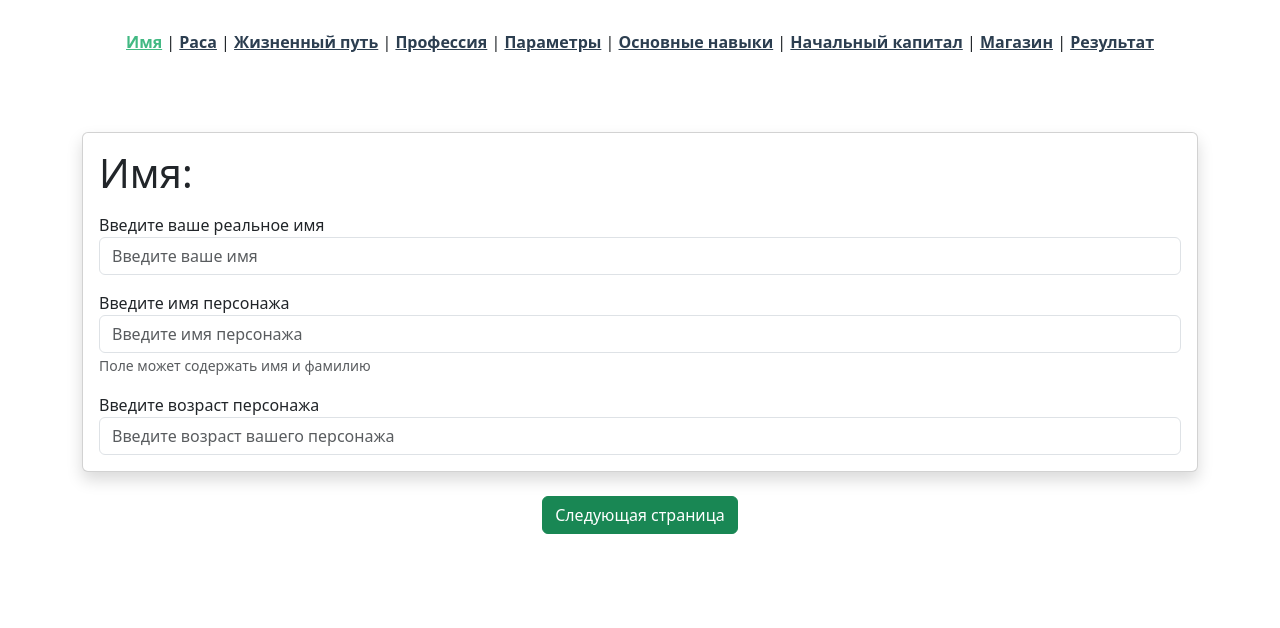
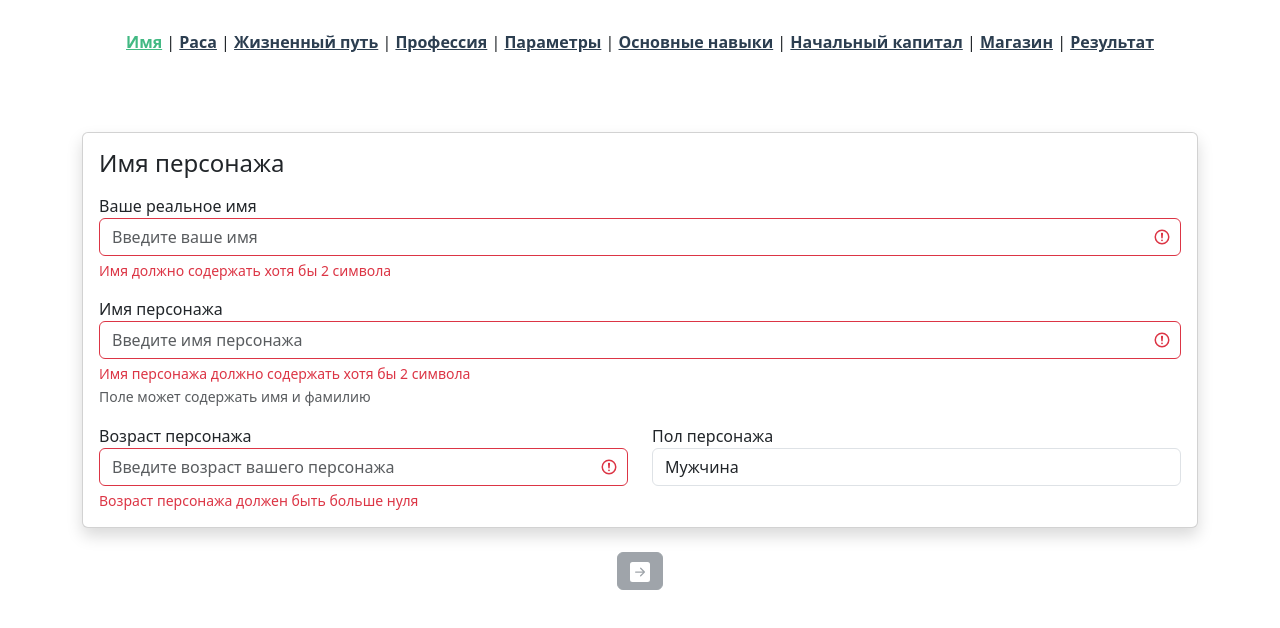
Before and after one commit to Cit1zeN4/the-witcher-trpg-charlist, a Vue app: page / in a window 1280 px wide. Shown: the top 628 px of the page. Built offline with nearby package versions, Linux system fonts and the light colour scheme.

Commit message:
Updated NameView

```diff
--- a/src/components/PaginationComponent.vue
+++ b/src/components/PaginationComponent.vue
@@ -1,12 +1,14 @@
 <template>
   <div class="d-flex justify-content-center">
     <div>
-      <b-button v-if="prev" @click="goPrev" class="mx-2" variant="primary"
-        >Предыдущая страница</b-button
-      >
-      <b-button v-if="next" @click="goNext" class="mx-2" variant="success"
-        >Следующая страница</b-button
-      >
+      <b-button-group>
+        <b-button v-if="prev" :disabled="!canPrev" @click="goPrev"
+          ><b-icon icon="arrow-left-square-fill"></b-icon
+        ></b-button>
+        <b-button v-if="next" :disabled="!canNext" @click="goNext"
+          ><b-icon icon="arrow-right-square-fill"></b-icon
+        ></b-button>
+      </b-button-group>
     </div>
   </div>
 </template>
@@ -21,6 +23,14 @@ export default {
     next: {
       type: String,
       default: undefined,
+    },
+    canNext: {
+      type: Boolean,
+      default: true,
+    },
+    canPrev: {
+      type: Boolean,
+      default: true,
     },
   },
   methods: {
--- a/src/store/index.js
+++ b/src/store/index.js
@@ -7,11 +7,11 @@ export default new Vuex.Store({
   state: {
     charlist: {
       common: {
-        playerName: "Игрок",
-        name: "Персонаж",
-        race: "человек",
-        sex: "мужчина",
-        age: 20,
+        playerName: null,
+        name: null,
+        race: "Человек",
+        sex: "Мужчина",
+        age: null,
       },
       socialStatus: {
         north: "equal",
@@ -51,9 +51,21 @@ export default new Vuex.Store({
         },
       },
     },
+    other: {
+      sexOptions: ["Мужчина", "Женщина"],
+      raceOptions: ["Человек", "Эльфе", "Краснолюд", "Ведьмак"],
+    },
   },
   getters: {},
-  mutations: {},
+  mutations: {
+    saveNameViewData(state, data) {
+      console.log(data);
+      state.charlist.common.playerName = data.playerName;
+      state.charlist.common.name = data.name;
+      state.charlist.common.age = data.age;
+      state.charlist.common.sex = data.sex;
+    },
+  },
   actions: {},
   modules: {},
 });
--- a/src/views/NameView.vue
+++ b/src/views/NameView.vue
@@ -1,52 +1,135 @@
 <template>
   <div>
-    <b-card class="mt-5 shadow">
-      <h1>Имя:</h1>
-
+    <b-card title="Имя персонажа" class="mt-5 shadow">
       <b-form>
         <b-form-group
           class="mt-3"
-          label="Введите ваше реальное имя"
+          label="Ваше реальное имя"
           label-for="player-name"
           ><b-form-input
             id="player-name"
             placeholder="Введите ваше имя"
+            v-model="playerName"
+            :state="playerNameState"
+            aria-describedby="player-name-feedback"
           ></b-form-input>
+
+          <b-form-invalid-feedback id="player-name-feedback">
+            Имя должно содержать хотя бы 2 символа
+          </b-form-invalid-feedback>
         </b-form-group>
 
         <b-form-group
           class="mt-3"
-          label="Введите имя персонажа"
+          label="Имя персонажа"
           label-for="name"
           description="Поле может содержать имя и фамилию"
           ><b-form-input
             id="name"
             placeholder="Введите имя персонажа"
+            v-model="name"
+            :state="nameState"
+            aria-describedby="name-feedback"
           ></b-form-input>
+
+          <b-form-invalid-feedback id="name-feedback">
+            Имя персонажа должно содержать хотя бы 2 символа
+          </b-form-invalid-feedback>
         </b-form-group>
 
-        <b-form-group
-          class="mt-3"
-          label="Введите возраст персонажа"
-          label-for="age"
+        <div class="row mt-3">
+          <div class="col-sm-12 col-md-6">
+            <b-form-group label="Возраст персонажа" label-for="age"
               ><b-form-input
                 id="age"
                 type="number"
                 placeholder="Введите возраст вашего персонажа"
+                v-model="age"
+                :state="ageState"
+                aria-describedby="age-feedback"
               ></b-form-input>
+
+              <b-form-invalid-feedback id="age-feedback">
+                Возраст персонажа должен быть больше нуля
+              </b-form-invalid-feedback>
             </b-form-group>
+          </div>
+          <div class="col-sm-12 col-md-6">
+            <b-form-group label="Пол персонажа" label-for="sex"
+              ><b-form-select
+                v-model="sex"
+                :options="sexOptions"
+                plain
+              ></b-form-select>
+            </b-form-group>
+          </div>
+        </div>
       </b-form>
     </b-card>
-    <pagination-component class="mt-4" next="/race"></pagination-component>
+    <pagination-component
+      class="mt-4"
+      next="/race"
+      :can-next="dataState"
+      @goNext="save"
+    ></pagination-component>
   </div>
 </template>
 
 <script>
 import PaginationComponent from "@/components/PaginationComponent.vue";
+import { mapMutations } from "vuex";
 
 export default {
   components: {
     PaginationComponent,
   },
+  data() {
+    return {
+      playerName: null,
+      name: null,
+      age: null,
+      sex: null,
+      sexOptions: ["Мужчина", "Женщина"],
+    };
+  },
+  computed: {
+    playerNameState() {
+      return this.playerName !== null && this.playerName.length >= 2;
+    },
+    nameState() {
+      return this.name !== null && this.name.length >= 2;
+    },
+    ageState() {
+      return this.age !== null && this.age > 0;
+    },
+    dataState() {
+      return this.playerNameState && this.nameState && this.ageState;
+    },
+  },
+  methods: {
+    save() {
+      var data = {
+        playerName: this.playerName,
+        name: this.name,
+        age: this.age,
+        sex: this.sex,
+      };
+
+      this.saveState(data);
+    },
+    ...mapMutations({ saveState: "saveNameViewData" }),
+  },
+  mounted() {
+    var common = this.$store.state.charlist.common;
+    var other = this.$store.state.other;
+
+    console.log(common);
+
+    this.playerName = common.playerName;
+    this.name = common.name;
+    this.age = common.age;
+    this.sex = common.sex;
+    this.sexOptions = other.sexOptions;
+  },
 };
 </script>
```
Lines whose indentation alone changed are shown as unchanged.
